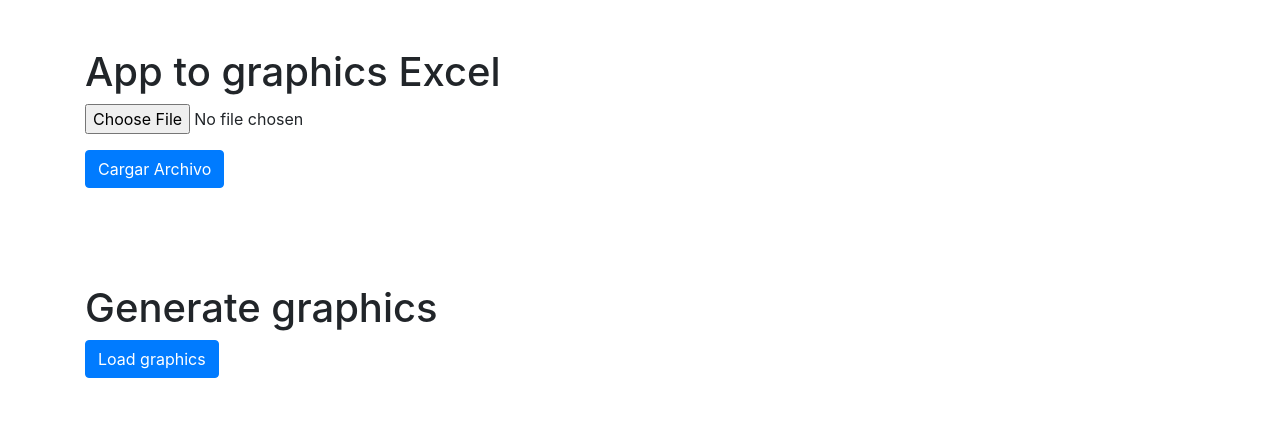
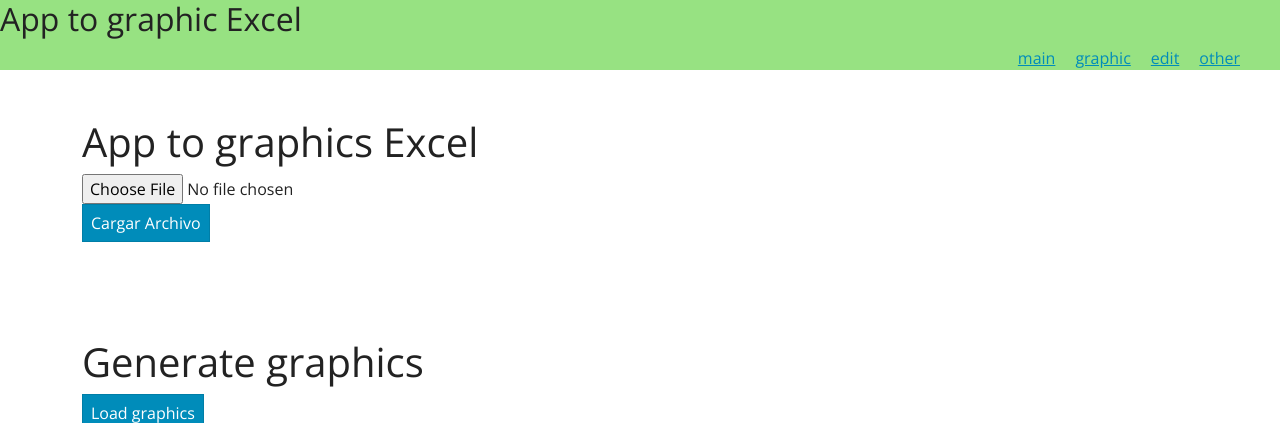
Before and after one commit to qbandres/flask_graphic_excel, a Flask app: page / in a window 1280 px wide. Shown: the top 423 px of the page. Run offline with Flask 3, Linux system fonts and the light colour scheme; some libraries are stand-ins or nearby versions.

Commit message:
Se agrego styles y forma, ademas se agrego un nav de menu full operativo con el libro1

```diff
--- /dev/null
+++ b/templates/base.html
@@ -0,0 +1,51 @@
+<!DOCTYPE html>
+<html lang="en">
+<head>
+    <meta charset="UTF-8">
+    <meta name="viewport" content="width=device-width, initial-scale=1.0">
+    <title>Excel to HTML Table</title>
+    <link rel="stylesheet" type="text/css" href="https://bootswatch.com/5/yeti/bootstrap.min.css">
+</head>
+
+<header style="background-color: #97e282;">
+    <div>
+        <h2 style="display: flex; align-items: center">App to graphic Excel
+        </h2>
+    </div>
+    <div style="display: flex; justify-content: right">
+        <nav style="display: flex; justify-content: right;padding-right: 40px;gap: 20px">
+            <a href="">main</a>
+            <a href="">graphic</a>
+            <a href="">edit</a>
+            <a href="">other</a>
+        </nav>
+    </div>
+</header>
+
+<body>
+    <div class="container mt-5">
+        <h1>App to graphics Excel</h1>
+        <form method="POST" enctype="multipart/form-data" action="">
+    <div class="form-group">
+        <input type="file" name="file" id="file" class="form-control-file">
+    </div>
+    <button type="submit" class="btn btn-primary">Cargar Archivo</button>
+        </form>
+        <!-- Verificar si la variable html_table tiene contenido -->
+        {% if html_table %}
+        <h2>Tabla generada:</h2>
+        <!-- muestras el contenido de la tabla html-table -->
+        {{ html_table | safe}}
+        {% endif %}
+    </div>
+
+    <br><br>
+
+    <div class="container mt-5">
+        <h1>Generate graphics</h1>
+        <form action="/graphics" enctype="multipart/form-data">
+            <button type="submit" class="btn btn-primary">Load graphics</button>
+        </form>
+    </div>
+</body>
+</html>
--- a/templates/index.html
+++ b/templates/index.html
@@ -1,35 +1 @@
-<!DOCTYPE html>
-<html lang="en">
-<head>
-    <meta charset="UTF-8">
-    <meta name="viewport" content="width=device-width, initial-scale=1.0">
-    <title>Excel to HTML Table</title>
-    <link rel="stylesheet" href="https://maxcdn.bootstrapcdn.com/bootstrap/4.0.0/css/bootstrap.min.css">
-</head>
-<body>
-    <div class="container mt-5">
-        <h1>App to graphics Excel</h1>
-        <form method="POST" enctype="multipart/form-data" action="">
-    <div class="form-group">
-        <input type="file" name="file" id="file" class="form-control-file">
-    </div>
-    <button type="submit" class="btn btn-primary">Cargar Archivo</button>
-        </form>
-        <!-- Verificar si la variable html_table tiene contenido -->
-        {% if html_table %}
-        <h2>Tabla generada:</h2>
-        <!-- muestras el contenido de la tabla html-table -->
-        {{ html_table | safe}}
-        {% endif %}
-    </div>
-
-    <br><br>
-
-    <div class="container mt-5">
-        <h1>Generate graphics</h1>
-        <form action="/graphics" enctype="multipart/form-data">
-            <button type="submit" class="btn btn-primary">Load graphics</button>
-        </form>
-    </div>
-</body>
-</html>
+{% extends "base.html"%}
```
Also changed, not shown: static/css/style.css (added, +34 -0 lines).
